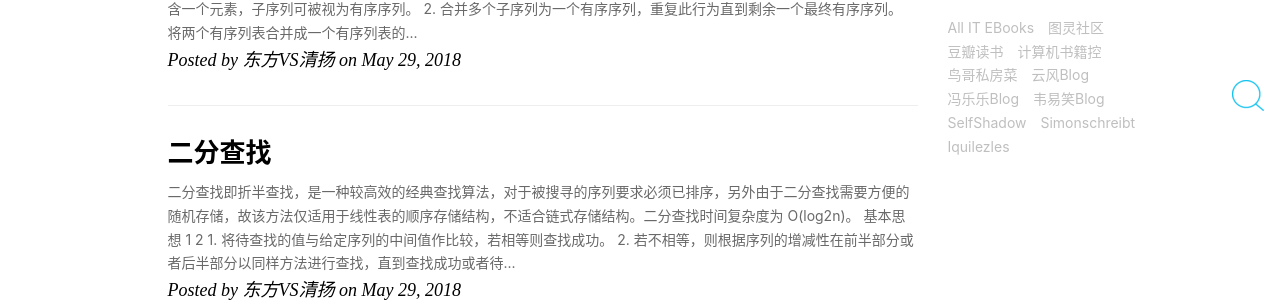
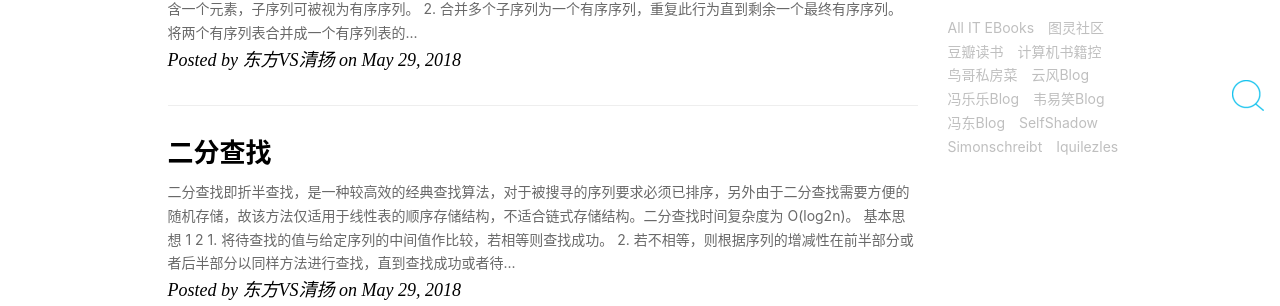
Before and after one commit to DFVSQY/DFVSQY.github.io, a Jekyll site: the page built from index.html, in a window 1280 px wide. Shown: the part 769-1075 px from the top of the page. Built offline with Jekyll 4.4.1, drawn with Linux system fonts in a browser that asks for light colours; nearby versions of some CDN libraries; the list of posts is cut into pages by our own code; comment, search, counter and statistics services are not loaded.

Commit message:
Update _config.yml

```diff
--- a/_config.yml
+++ b/_config.yml
@@ -132,6 +132,10 @@ friends: [
         href: "http://www.skywind.me/blog/"
     },
     {
+        title: "冯东Blog",
+        href: "https://techsingular.net"
+    },
+    {
         title: "SelfShadow",
         href: "https://blog.selfshadow.com/"
     },
```
